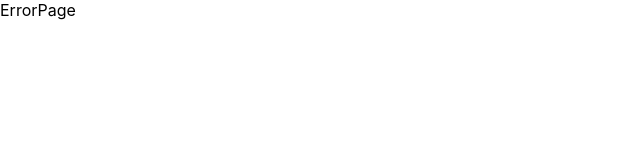
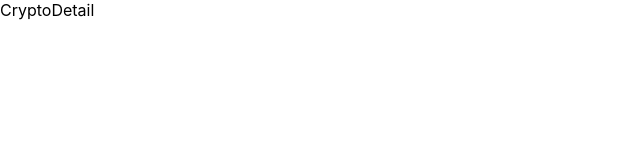
Before and after one commit to OthmaneB-Pro/CryptoTracker, a React (Create React App) app: page /crypto/1 in a window 1280 px wide. Shown: the top 160 px of the page, without its empty margins (0-640 px from the left). Built offline with nearby package versions, Linux system fonts and the light colour scheme.

Commit message:
✨ CryptoDetails : Route for crypto Details

```diff
--- a/src/App.tsx
+++ b/src/App.tsx
@@ -1,6 +1,7 @@
 import { BrowserRouter, Route, Routes } from "react-router";
 import CryptoTracker from "./components/pages/crypto/CryptoTracker";
 import ErrorPage from "./components/pages/error/ErrorPage";
+import CryptoDetail from "./components/pages/cryptoDetails/CryptoDetail";
 
 export default function App() {
   return (
@@ -9,6 +10,7 @@ export default function App() {
         <Routes>
           <Route path="*" element={<ErrorPage />} />
           <Route path="/" element={<CryptoTracker />} />
+          <Route path="/crypto/:id" element={<CryptoDetail />} />
         </Routes>
       </BrowserRouter>
     </div>
--- /dev/null
+++ b/src/components/pages/cryptoDetails/CryptoDetail.tsx
@@ -0,0 +1,5 @@
+export default function CryptoDetail() {
+  return (
+    <div>CryptoDetail</div>
+  )
+}
```
